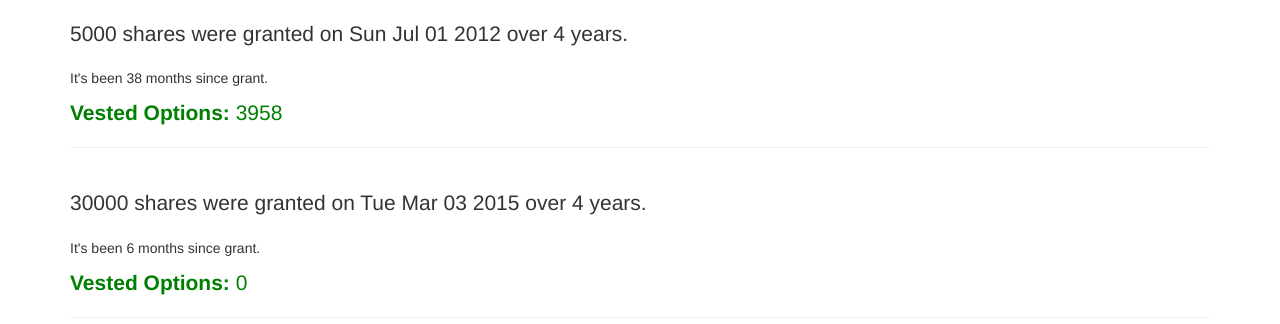
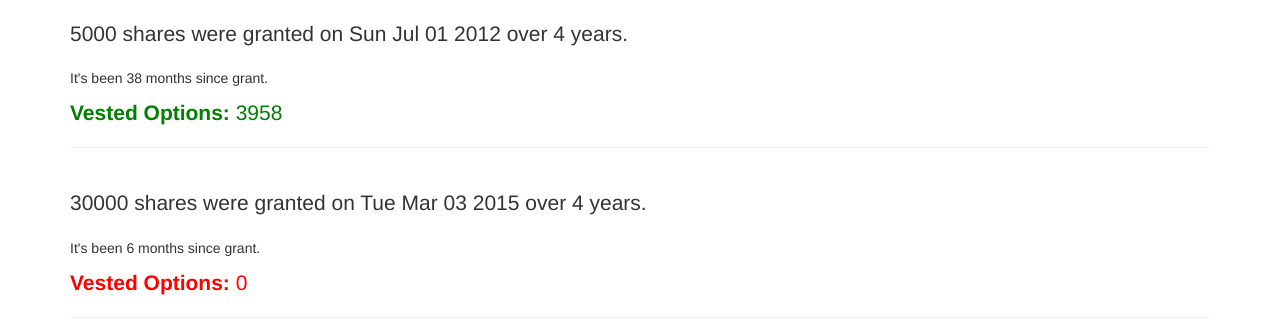
Before and after one commit to krisalexander/vestedStockCalculator, a plain HTML site: page index.html in a window 1280 px wide. Shown: the part 476-800 px from the top of the page. Drawn offline with nearby package versions, Linux system fonts and the light colour scheme.

Commit message:
conditional colors

```diff
--- a/index.html
+++ b/index.html
@@ -83,7 +83,7 @@
           <h3>{{stockOffering.employee}}</h3>
           <p class="lead">{{grant.options}} shares were granted on {{grant.date.toDateString()}} over {{grant.termYears}} years.</p>
           <p>It's been {{calculateMonthsSinceGrantDate(grant.date)}} months since grant.</p>
-          <p class="lead" style="color: {{stockGrants.vested==0?'red':'green'}}">
+          <p class="lead" style="color: {{grant.vested==0?'red':'green'}}">
             <strong>Vested Options:</strong> {{grant.vested}}
           </p>
         <hr>
```
